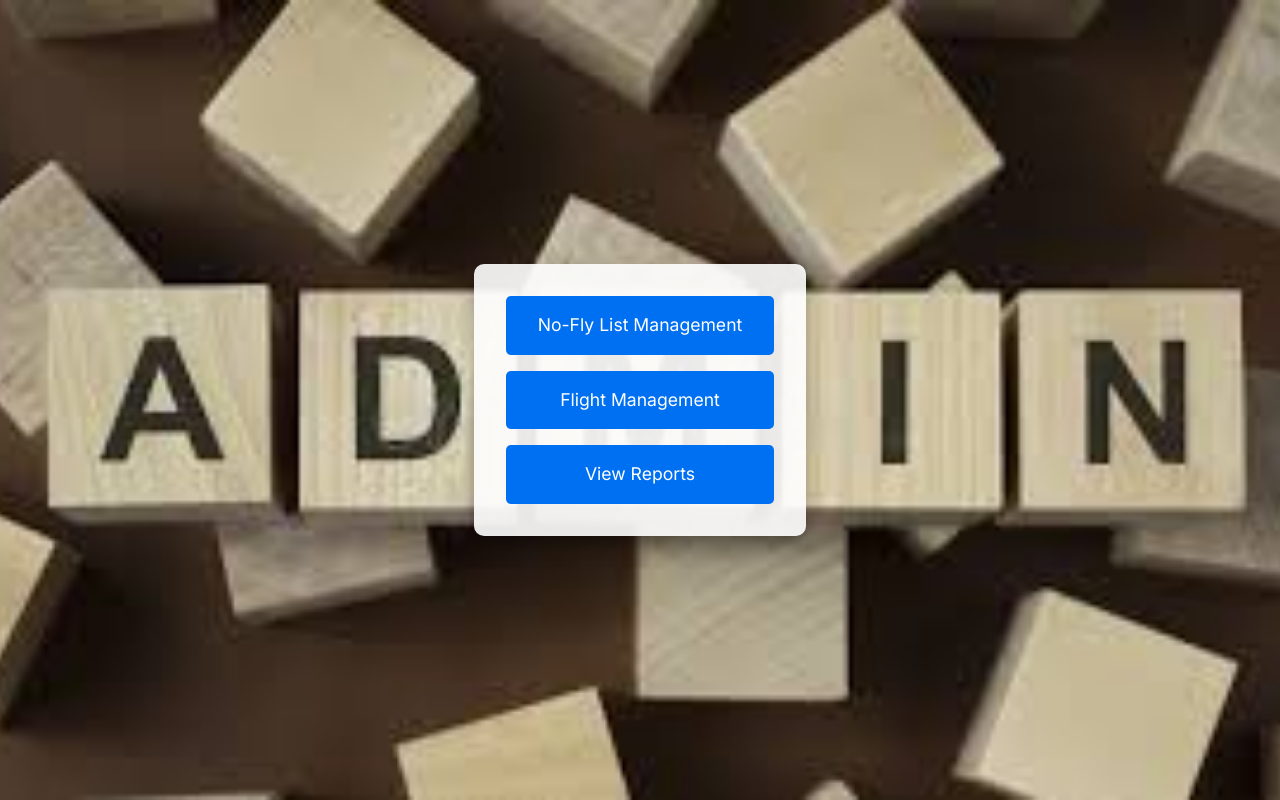
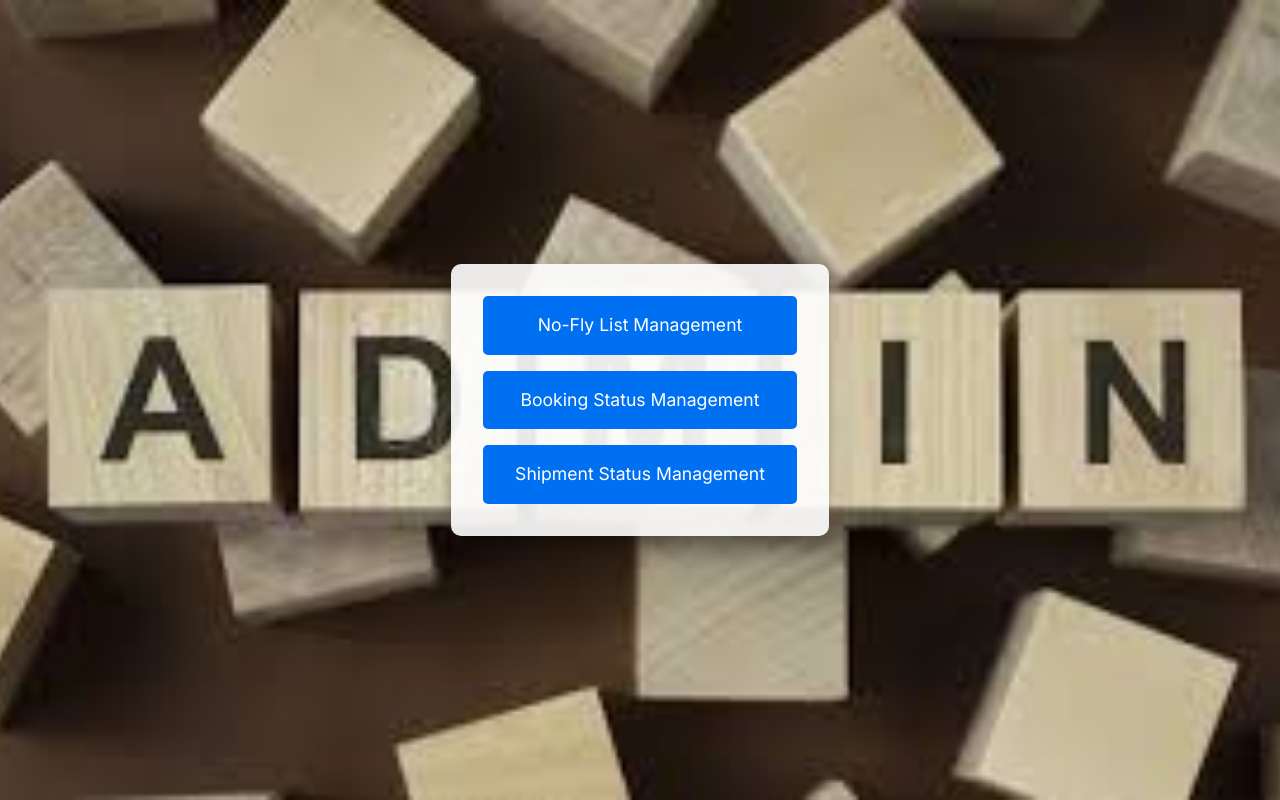
Before and after one commit to Jishnu-phani/SeaSky-Logistics, a Next.js app in the folder seasky/: page /admin/home in a window 1280 px wide. Built offline with nearby package versions, Linux system fonts and the light colour scheme.

Commit message:
added admin home page, added back button in admin/no-fly

```diff
--- a/seasky/app/admin/home/page.tsx
+++ b/seasky/app/admin/home/page.tsx
@@ -22,13 +22,13 @@ export default function AdminHome() {
           className={styles.button}
           onClick={() => handleNavigation('/admin/flights')}
         >
-          Flight Management
+          Booking Status Management
         </button>
         <button
           className={styles.button}
           onClick={() => handleNavigation('/admin/reports')}
         >
-          View Reports
+          Shipment Status Management
         </button>
       </div>
     </div>
```
